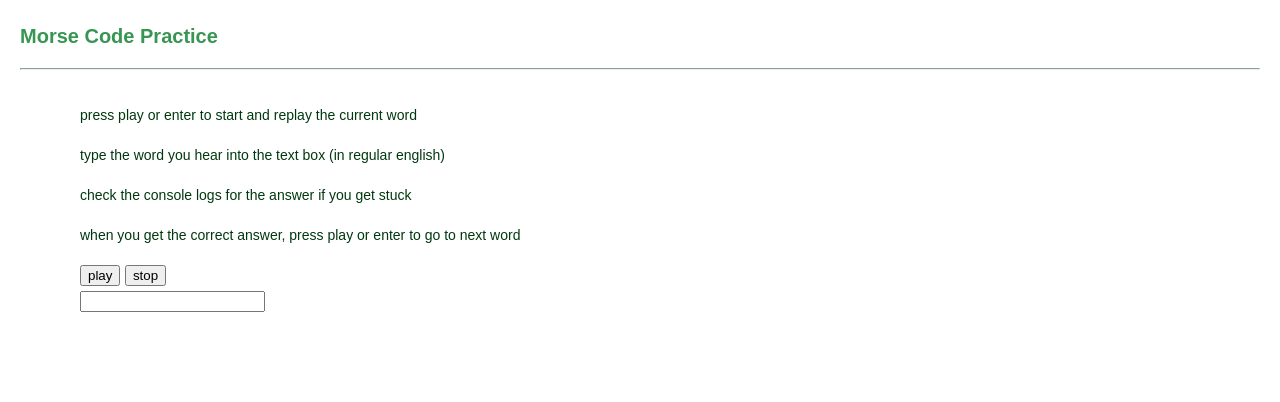
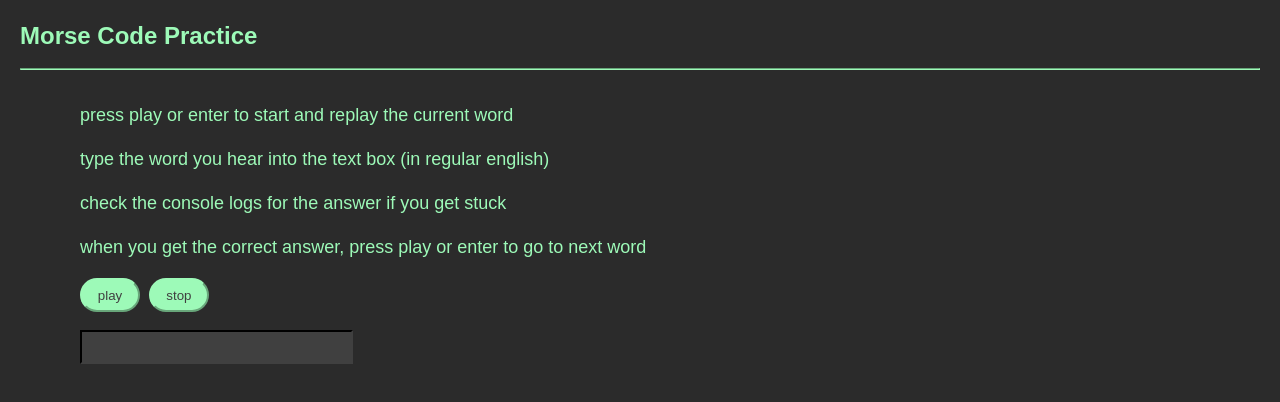
Before and after one commit to jingqiyang/morse, a website with bundled scripts: page index.html in a window 1280 px wide. Built offline with nearby package versions, Linux system fonts and the light colour scheme; a web font is replaced by a local one.

Commit message:
changed style to dark mode + added style to buttons + textbox, fixed missing hint element

```diff
--- a/index.html
+++ b/index.html
@@ -11,7 +11,7 @@
 
 <body>
 <header>
-<h1 id="pg-title"><a href="./index.html">Morse Code Practice</a></h1>
+<h1 id="pg-title">Morse Code Practice</h1>
 <hr>
 </header>
 
@@ -20,12 +20,11 @@
 <p>check the console logs for the answer if you get stuck</p>
 <p>when you get the correct answer, press play or enter to go to next word</p>
 
-<button id="playbutton" type="button">play</button>
+<button id="playbutton" type="button">play</button>&nbsp;
 <button id="stopbutton" type="button">stop</button>
 
-<div id="container"></div>
-<input type="text" id="textbox">
-
+<p><input type="text" id="textbox"></p>
+<p id="hint"></p>
 <p id="result"></p>
 
 <script type="module" src="src/generator.js"></script>
--- a/src/style.css
+++ b/src/style.css
@@ -1,10 +1,12 @@
 @import url('https://themes.googleusercontent.com/fonts/css?kit=NVWGKW8pC4yJvbnzJuWfbiB38A_Z_8wKoRHMSx1gVi6WYRgE3v-r3GoQb6ax0_L_hsmsMnmAOnuclselIyjr9A');
+
 body {
     font-family: 'Raleway', sans-serif, Arial;
     margin-left: 80px;
     margin-right: 80px;
-    color: #01380f;
     line-height: 26px;
+    color: #9dfab8;
+    background-color: #2b2b2b;
 }
 
 header {
@@ -19,81 +21,50 @@ header {
     line-height: 56px;
 }
 
-/*#nav {
-    display: flex;
-    justify-content: flex-end;
-    float: right;
-    line-height: 56px;
-}
-
-.link {
-    font-size: 20px;
-    margin-left: 15px;
-    margin-right: 15px;
-}*/
-
 hr {
     margin-top: 4px;
     margin-bottom: 32px;
-    border-color: #e3f2e7;
-    background-color: #e3f2e7;
-    color: #e3f2e7;
+    border-color: #9dfab8;
 }
 
 h1 {
-    font-size: 20px;
+    font-size: 24px;
 }
 
 h3 {
-    font-size: 18px;
+    font-size: 20px;
     margin-bottom: 0px;
     padding-bottom: 0px;
 }
 
 p, li {
-    font-size: 14px;
+    font-size: 18px;
 }
 
-a {
-    text-decoration: none;
-    color: #369652;
+#hint {
+    color: #548a64;
 }
 
-img {
-    float: left;
-    margin-right: 48px;
-    margin-bottom: 20px;
-    max-width: 100%;
-    max-height: 100%;
+input {
+    font-family: 'Raleway', sans-serif, Arial;
+    background-color: #404040;
+    border-color: #404040;
+    color: white;
+    font-size: 20px;
+    height: 28px;
 }
 
-/*.circle {
-    border: 4px double;
-    color: #01380f;
-    border-radius: 100%;
-    max-width: 360px;
-    max-height: 360px;
-    margin-left: 20px;
-    margin-right: 20px;
+button {
+    font-family: 'Raleway', sans-serif, Arial;
+    position: relative;
+    display: inline-block;
+    width: 60px;
+    height: 34px;
+    background-color: #9dfab8;
+    color: #404040;
+    border-color: #9dfab8;
+    border-radius: 30px;
 }
-
-p.clear {
-    clear: both;
-}
-
-.unbulleted {
-    list-style-type: none;
-}
-
-.spaced {
-    margin-top: 1em;
-    margin-bottom: 1em;
-}
-
-.date {
-    font-size: 16px;
-    color: #355b3e;
-}*/
 
 @media screen and (max-width: 769px) {
 
@@ -118,20 +89,4 @@ p.clear {
     p, li {
         font-size: 14px;
     }
-
-    /*#nav {
-        float: none;
-        justify-content: center;
-    }*/
-
-    img {
-        float: none;
-    }
-
-    /*.circle {
-        margin: auto;
-        display: block;
-        max-width: 72%;
-        max-height: 72%;
-    }*/
 }
```
